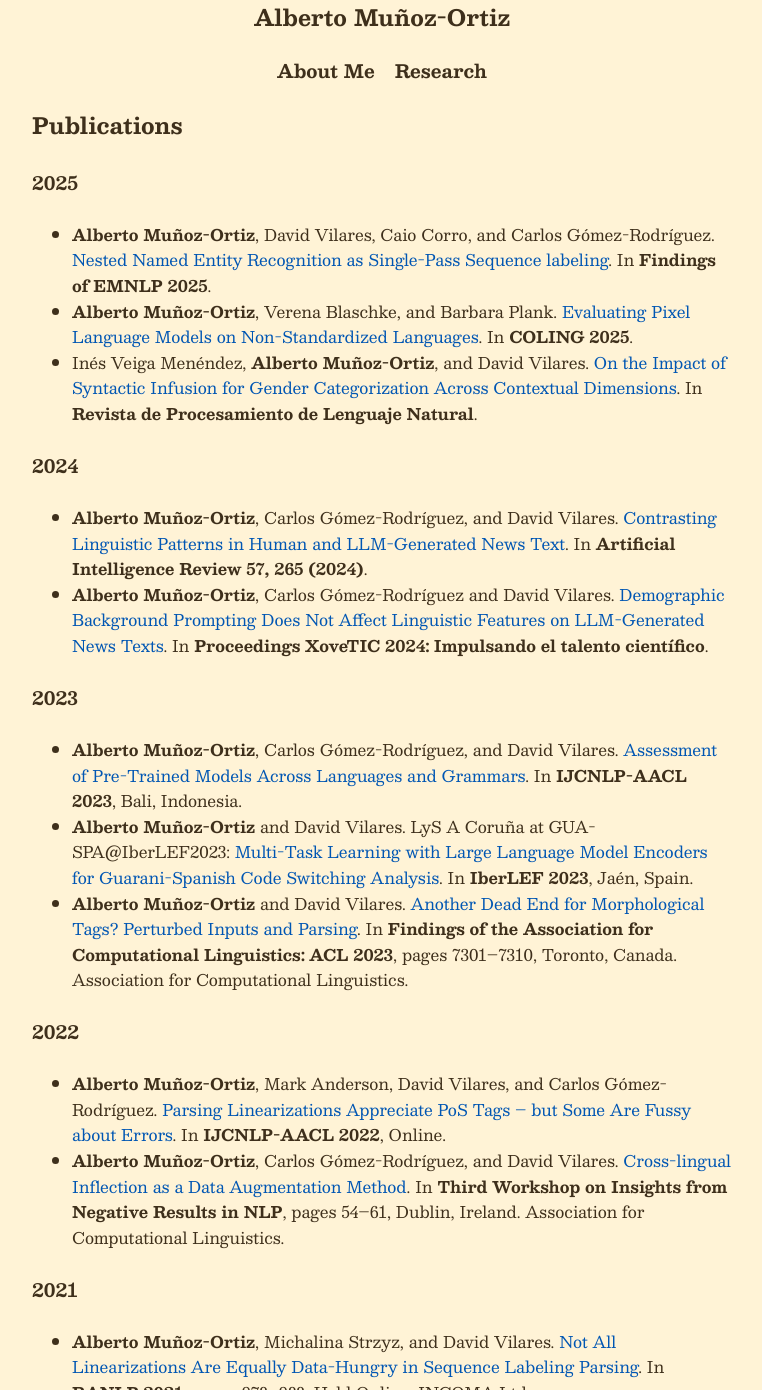
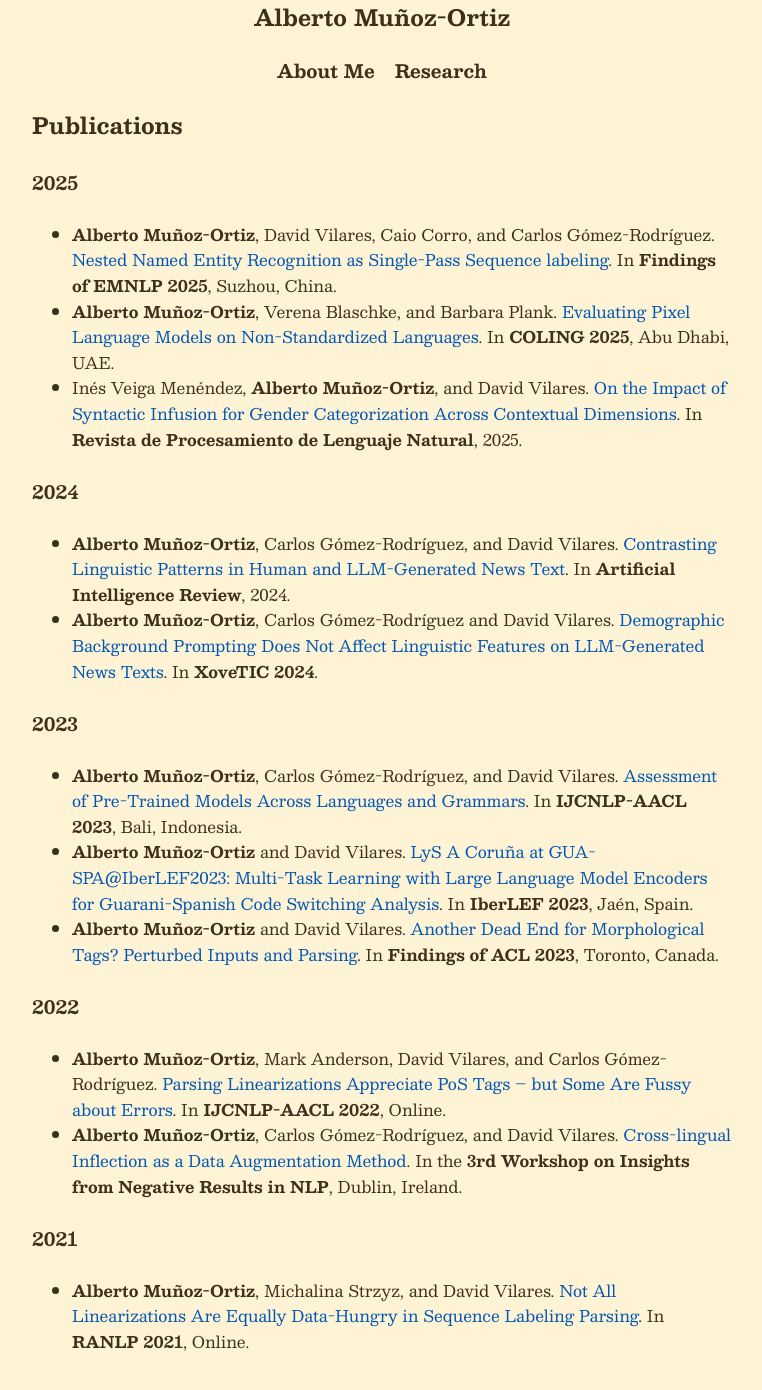
Before and after one commit to amunozo/amunozo.github.io, a Jekyll site: the page built from research.md, in a window 1280 px wide and 1400 px high, cut to the strip 0-1390 px from the top of the window. Shown: the whole strip, without its empty margins (258-1020 px from the left). Built offline with Jekyll 4.4.1, drawn with Linux system fonts in a browser that asks for light colours; some of the changed text lies outside the part shown.

Commit message:
update publications to a shorter version

```diff
--- a/research.md
+++ b/research.md
@@ -8,26 +8,26 @@ permalink: /research/
 
 #### 2025
 
-- **Alberto Muñoz-Ortiz**, David Vilares, Caio Corro, and Carlos Gómez-Rodríguez. [Nested Named Entity Recognition as Single-Pass Sequence labeling](https://arxiv.org/abs/2505.16855). In **Findings of EMNLP 2025**.
-- **Alberto Muñoz-Ortiz**, Verena Blaschke, and Barbara Plank. [Evaluating Pixel Language Models on Non-Standardized Languages](https://aclanthology.org/2025.coling-main.427/). In **COLING 2025**.
-- Inés Veiga Menéndez, **Alberto Muñoz-Ortiz**, and David Vilares. [On the Impact of Syntactic Infusion for Gender Categorization Across Contextual Dimensions](http://journal.sepln.org/sepln/ojs/ojs/index.php/pln/article/view/6673). In **Revista de Procesamiento de Lenguaje Natural**.
+-   **Alberto Muñoz-Ortiz**, David Vilares, Caio Corro, and Carlos Gómez-Rodríguez. [Nested Named Entity Recognition as Single-Pass Sequence labeling](https://arxiv.org/abs/2505.16855). In **Findings of EMNLP 2025**, Suzhou, China.
+-   **Alberto Muñoz-Ortiz**, Verena Blaschke, and Barbara Plank. [Evaluating Pixel Language Models on Non-Standardized Languages](https://aclanthology.org/2025.coling-main.427/). In **COLING 2025**, Abu Dhabi, UAE.
+-   Inés Veiga Menéndez, **Alberto Muñoz-Ortiz**, and David Vilares. [On the Impact of Syntactic Infusion for Gender Categorization Across Contextual Dimensions](http://journal.sepln.org/sepln/ojs/ojs/index.php/pln/article/view/6673). In **Revista de Procesamiento de Lenguaje Natural**, 2025.
 
 #### 2024
 
-- **Alberto Muñoz-Ortiz**, Carlos Gómez-Rodríguez, and David Vilares. [Contrasting Linguistic Patterns in Human and LLM-Generated News Text](https://link.springer.com/article/10.1007/s10462-024-10903-2?utm_source=rct_congratemailt&utm_medium=email&utm_campaign=oa_20240823&utm_content=10.1007/s10462-024-10903-2#citeas). In **Artificial Intelligence Review 57, 265 (2024)**.
-- **Alberto Muñoz-Ortiz**, Carlos Gómez-Rodríguez and David Vilares. [Demographic Background Prompting Does Not Affect Linguistic Features on LLM-Generated News Texts](https://portalinvestigacion.udc.gal/documentos/67e30317d40c1252cde1f95d?lang=gl). In **Proceedings XoveTIC 2024: Impulsando el talento científico**.
+-   **Alberto Muñoz-Ortiz**, Carlos Gómez-Rodríguez, and David Vilares. [Contrasting Linguistic Patterns in Human and LLM-Generated News Text](https://link.springer.com/article/10.1007/s10462-024-10903-2). In **Artificial Intelligence Review**, 2024.
+-   **Alberto Muñoz-Ortiz**, Carlos Gómez-Rodríguez and David Vilares. [Demographic Background Prompting Does Not Affect Linguistic Features on LLM-Generated News Texts](https://portalinvestigacion.udc.gal/documentos/67e30317d40c1252cde1f95d?lang=gl). In **XoveTIC 2024**.
 
 #### 2023
 
-- **Alberto Muñoz-Ortiz**, Carlos Gómez-Rodríguez, and David Vilares. [Assessment of Pre-Trained Models Across Languages and Grammars](https://arxiv.org/abs/2309.11165). In **IJCNLP-AACL 2023**, Bali, Indonesia.
-- **Alberto Muñoz-Ortiz** and David Vilares. LyS A Coruña at GUA-SPA@IberLEF2023: [Multi-Task Learning with Large Language Model Encoders for Guarani-Spanish Code Switching Analysis](https://ruc.udc.es/dspace/handle/2183/33478). In **IberLEF 2023**, Jaén, Spain.
-- **Alberto Muñoz-Ortiz** and David Vilares. [Another Dead End for Morphological Tags? Perturbed Inputs and Parsing](https://aclanthology.org/2023.findings-acl.459/). In **Findings of the Association for Computational Linguistics: ACL 2023**, pages 7301–7310, Toronto, Canada. Association for Computational Linguistics.
+-   **Alberto Muñoz-Ortiz**, Carlos Gómez-Rodríguez, and David Vilares. [Assessment of Pre-Trained Models Across Languages and Grammars](https://aclanthology.org/2023.ijcnlp-main.23/). In **IJCNLP-AACL 2023**, Bali, Indonesia.
+-   **Alberto Muñoz-Ortiz** and David Vilares. [LyS A Coruña at GUA-SPA@IberLEF2023: Multi-Task Learning with Large Language Model Encoders for Guarani-Spanish Code Switching Analysis](https://ruc.udc.es/dspace/handle/2183/33478). In **IberLEF 2023**, Jaén, Spain.
+-   **Alberto Muñoz-Ortiz** and David Vilares. [Another Dead End for Morphological Tags? Perturbed Inputs and Parsing](https://aclanthology.org/2023.findings-acl.459/). In **Findings of ACL 2023**, Toronto, Canada.
 
 #### 2022
 
-- **Alberto Muñoz-Ortiz**, Mark Anderson, David Vilares, and Carlos Gómez-Rodríguez. [Parsing Linearizations Appreciate PoS Tags – but Some Are Fussy about Errors](https://aclanthology.org/2022.aacl-short.16/). In **IJCNLP-AACL 2022**, Online.
-- **Alberto Muñoz-Ortiz**, Carlos Gómez-Rodríguez, and David Vilares. [Cross-lingual Inflection as a Data Augmentation Method](https://aclanthology.org/2022.insights-1.7/). In **Third Workshop on Insights from Negative Results in NLP**, pages 54–61, Dublin, Ireland. Association for Computational Linguistics.
+-   **Alberto Muñoz-Ortiz**, Mark Anderson, David Vilares, and Carlos Gómez-Rodríguez. [Parsing Linearizations Appreciate PoS Tags – but Some Are Fussy about Errors](https://aclanthology.org/2022.aacl-short.16/). In **IJCNLP-AACL 2022**, Online.
+-   **Alberto Muñoz-Ortiz**, Carlos Gómez-Rodríguez, and David Vilares. [Cross-lingual Inflection as a Data Augmentation Method](https://aclanthology.org/2022.insights-1.7/). In the **3rd Workshop on Insights from Negative Results in NLP**, Dublin, Ireland.
 
 #### 2021
 
-- **Alberto Muñoz-Ortiz**, Michalina Strzyz, and David Vilares. [Not All Linearizations Are Equally Data-Hungry in Sequence Labeling Parsing](https://aclanthology.org/2021.ranlp-1.111/). In **RANLP 2021**, pages 978–988, Held Online. INCOMA Ltd.
+-   **Alberto Muñoz-Ortiz**, Michalina Strzyz, and David Vilares. [Not All Linearizations Are Equally Data-Hungry in Sequence Labeling Parsing](https://aclanthology.org/2021.ranlp-1.111/). In **RANLP 2021**, Online.
```
